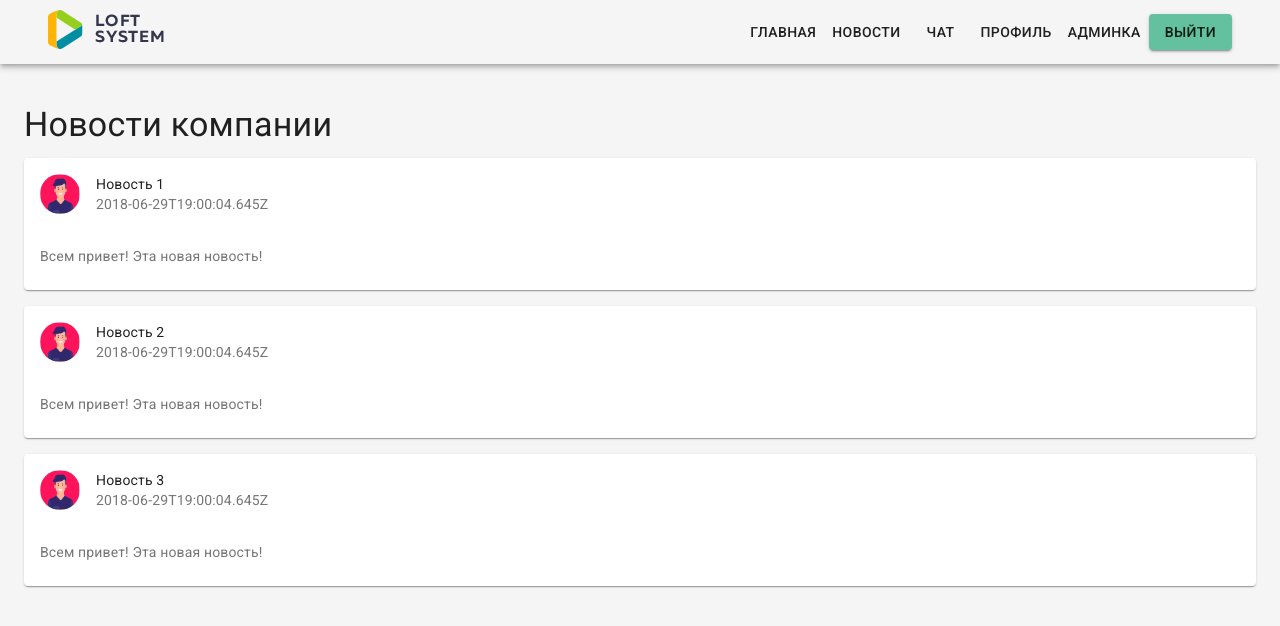
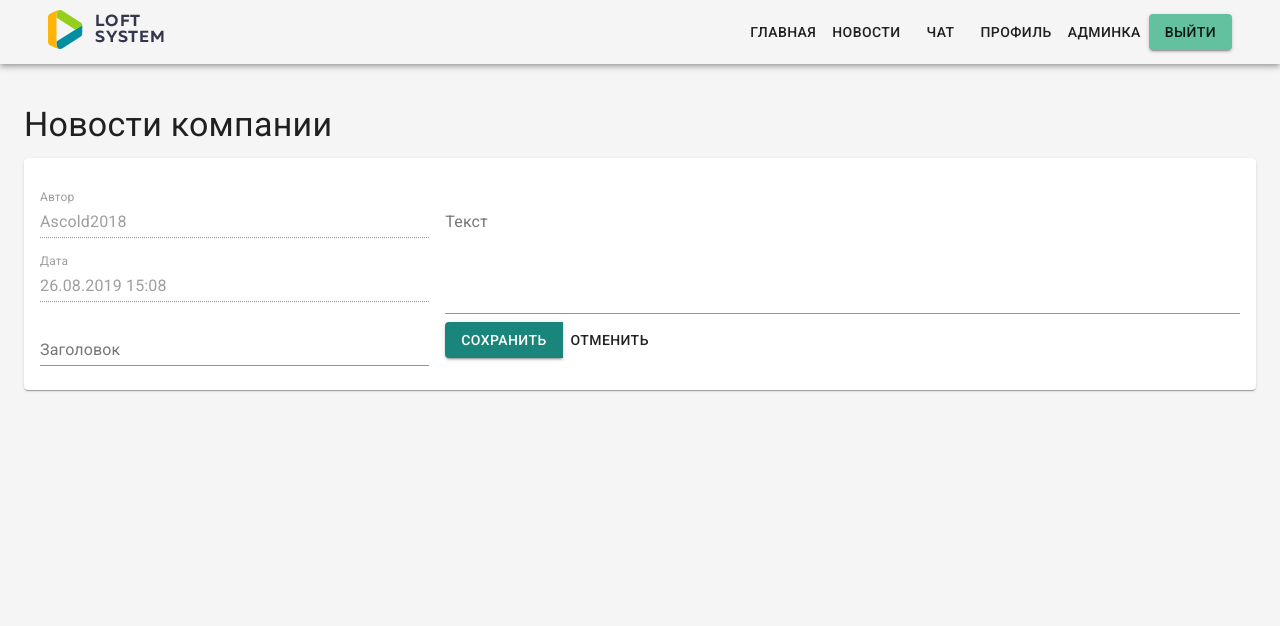
Before and after one commit to mr-scrpt/loftschool-nodejs-project, a React (Create React App) app: page /news/1/edit in a window 1280 px wide. Shown: the top 626 px of the page. Built offline with nearby package versions, Linux system fonts and the light colour scheme.

Commit message:
update News

```diff
--- a/src/components/App/AppHeader.jsx
+++ b/src/components/App/AppHeader.jsx
@@ -1,25 +1,13 @@
 import React, { PureComponent } from "react";
-import { Link } from "react-router-dom";
 import { AppBar, Toolbar, Button, Container } from "@material-ui/core";
 import { withStyles } from "@material-ui/core/styles";
-import { withRouter } from "react-router-dom";
+import ButtonLink from '../common/ButtonLink'
 const styles = () => ({
   logo: {
     flexGrow: 1
   },
 });
-const AdapterLink = React.forwardRef((props, ref) => (
-  <Link innerRef={ref} {...props} />
-));
-const ButtonLink = withRouter(({ path, location, children }) => (
-  <Button
-    color={location.pathname === path ? "primary" : "default"}
-    component={AdapterLink}
-    to={path}
-  >
-    {children}
-  </Button>
-));
+
 
 class AppHeader extends PureComponent {
   render() {
@@ -32,11 +20,11 @@ class AppHeader extends PureComponent {
               <div className={classes.logo}>
                 <img src="../../assets/img/logo.png" alt="logo" />
               </div>
-              <ButtonLink path="/">Главная</ButtonLink>
-              <ButtonLink path="/news">Новости</ButtonLink>
-              <ButtonLink path="/chat">Чат</ButtonLink>
-              <ButtonLink path="/profile">Профиль</ButtonLink>
-              <ButtonLink path="/admin_panel">Админка</ButtonLink>
+              <ButtonLink path="/" isRouterLink>Главная</ButtonLink>
+              <ButtonLink path="/news" isRouterLink>Новости</ButtonLink>
+              <ButtonLink path="/chat" isRouterLink>Чат</ButtonLink>
+              <ButtonLink path="/profile" isRouterLink>Профиль</ButtonLink>
+              <ButtonLink path="/admin_panel" isRouterLink>Админка</ButtonLink>
               <Button variant="contained" color="primary">Выйти</Button>
             </Toolbar>
           </Container>
--- a/src/components/Chat/Chat.jsx
+++ b/src/components/Chat/Chat.jsx
@@ -10,7 +10,10 @@ import {
   CardContent,
   CardActions,
   TextField,
-  Button
+  Button,
+  Typography,
+  CardHeader,
+  Divider
 } from "@material-ui/core";
 import { withStyles } from "@material-ui/styles";
 import classNames from "classnames";
@@ -52,6 +55,8 @@ const styles = theme => ({
 
 const ChannelsList = withStyles(styles)(({ classes }) => (
   <Paper className={classes.column} square>
+    <CardHeader title={<Typography variant="h5">Личные чаты</Typography>} />
+    <Divider/>
     <List>
       {["User 1", "User 2", "User 3", "User 4"].map((text, index) => (
         <ListItem button key={text} selected={index === 1}>
@@ -140,7 +145,7 @@ class Chat extends PureComponent {
             </Grid>
             <Grid item xs={8}>
               <Card className={classes.column} square>
-                <ActiveChannelArea/>
+                <ActiveChannelArea />
               </Card>
             </Grid>
           </Grid>
--- a/src/components/News/News.jsx
+++ b/src/components/News/News.jsx
@@ -1,70 +1,19 @@
 import React, { PureComponent } from "react";
-import {
-  Container,
-  Typography,
-  Card,
-  CardContent,
-  CardHeader,
-  Avatar
-} from "@material-ui/core";
+import { Route } from "react-router-dom";
+import { Container, Typography } from "@material-ui/core";
 import { withStyles } from "@material-ui/styles";
+import NewsList from "./NewsList";
+import NewsAdd from "./NewsAdd";
 
 const styles = theme => ({
   wrapper: {
     width: "100%",
     flex: "1 1 100%",
     paddingTop: "40px"
-  },
-  card: {
-    marginBottom: theme.spacing(2)
   }
 });
 
-const NewsCard = withStyles(styles)(({ classes, post }) => {
-  return (
-    <Card className={classes.card}>
-      <CardHeader
-        avatar={
-          <Avatar aria-label="recipe" src={post.user.image || '/assets/img/no-user-image.png'} alt={post.user.username}></Avatar>
-        }
-        title={post.title}
-        subheader={post.created_at}
-      />
-      <CardContent>
-        <Typography variant="body2" color="textSecondary" component="p">
-          {post.text}
-        </Typography>
-      </CardContent>
-    </Card>
-  );
-});
-
 class News extends PureComponent {
-  state = {
-    news: [
-      {
-        id: 1,
-        title: "Новость 1",
-        text: "Всем привет! Эта новая новость!",
-        created_at: "2018-06-29T19:00:04.645Z",
-        user: { id: 1, username: "ascold2019", image: null }
-      },
-      {
-        id: 2,
-        title: "Новость 2",
-        text: "Всем привет! Эта новая новость!",
-        created_at: "2018-06-29T19:00:04.645Z",
-        user: { id: 1, username: "ascold2019", image: null }
-      },
-      {
-        id: 3,
-        title: "Новость 3",
-        text: "Всем привет! Эта новая новость!",
-        created_at: "2018-06-29T19:00:04.645Z",
-        user: { id: 1, username: "ascold2019", image: null }
-      }
-    ]
-  };
   render() {
     const { classes } = this.props;
     return (
@@ -73,9 +22,10 @@ class News extends PureComponent {
           <Typography variant="h4" component="h2" gutterBottom>
             Новости компании
           </Typography>
-          <div>
-            { this.state.news.map(post =><NewsCard post={post} key={post.id}/>) }
-          </div>
+
+          <Route path="/news" exact component={NewsList} />
+          <Route path="/news/add" component={NewsAdd} />
+          <Route path="/news/:id/edit" component={NewsAdd} />
         </Container>
       </div>
     );
--- /dev/null
+++ b/src/components/News/NewsAdd.jsx
@@ -0,0 +1,76 @@
+import React, { PureComponent } from "react";
+import { withStyles } from "@material-ui/styles";
+import {
+  Container,
+  Typography,
+  Paper,
+  Grid,
+  TextField,
+  ButtonGroup,
+  Button
+} from "@material-ui/core";
+import ButtonLink from "../common/ButtonLink";
+
+const styles = theme => ({
+  formCard: {
+    padding: theme.spacing(2)
+  },
+  textField: {
+    display: "block",
+    width: "100%"
+  }
+});
+
+class NewsAdd extends PureComponent {
+  render() {
+    const { classes } = this.props;
+    return (
+      <Paper className={classes.formCard}>
+        <Grid container spacing={2}>
+          <Grid item xs={4}>
+            <TextField
+              label="Автор"
+              className={classes.textField}
+              margin="normal"
+              disabled
+              fullWidth
+              value="Ascold2018"
+            />
+            <TextField
+              label="Дата"
+              className={classes.textField}
+              margin="normal"
+              disabled
+              fullWidth
+              value={"26.08.2019 15:08"}
+            />
+            <TextField
+              label="Заголовок"
+              className={classes.textField}
+              margin="normal"
+              fullWidth
+            />
+          </Grid>
+          <Grid item xs={8}>
+            <TextField
+              label="Текст"
+              className={classes.textField}
+              margin="normal"
+              multiline
+              fullWidth
+              rows={5}
+            />
+            <ButtonGroup>
+              <Button variant="contained" color="secondary">
+                Сохранить
+              </Button>
+              <ButtonLink path="/news" variant="contained">Отменить</ButtonLink>
+            </ButtonGroup>
+          </Grid>
+        </Grid>
+      </Paper>
+    );
+  }
+}
+
+export default withStyles(styles)(NewsAdd);
--- /dev/null
+++ b/src/components/News/NewsList.jsx
@@ -0,0 +1,89 @@
+import React from "react";
+
+import {
+  Typography,
+  Card,
+  CardContent,
+  CardHeader,
+  Avatar,
+  CardActions,
+  Button
+} from "@material-ui/core";
+import { withStyles } from "@material-ui/styles";
+import ButtonLink from "../common/ButtonLink";
+
+const styles = theme => ({
+  wrapper: {
+    width: "100%",
+    flex: "1 1 100%",
+    paddingTop: "40px"
+  },
+  card: {
+    marginBottom: theme.spacing(2)
+  }
+});
+
+const NewsCard = withStyles(styles)(({ classes, post }) => {
+  return (
+    <Card className={classes.card}>
+      <CardHeader
+        avatar={
+          <Avatar
+            aria-label="recipe"
+            src={post.user.image || "/assets/img/no-user-image.png"}
+            alt={post.user.username}
+          ></Avatar>
+        }
+        title={post.title}
+        subheader={post.created_at}
+      />
+      <CardContent>
+        <Typography variant="body2" color="textSecondary" component="p">
+          {post.text}
+        </Typography>
+      </CardContent>
+      <CardActions>
+        <ButtonLink path={`/news/${post.id}/edit`}>Редактировать</ButtonLink>
+        <Button>Удалить</Button>
+      </CardActions>
+    </Card>
+  );
+});
+
+const NewsList = () => {
+  const news = [
+    {
+      id: 1,
+      title: "Новость 1",
+      text: "Всем привет! Эта новая новость!",
+      created_at: "2018-06-29T19:00:04.645Z",
+      user: { id: 1, username: "ascold2019", image: null }
+    },
+    {
+      id: 2,
+      title: "Новость 2",
+      text: "Всем привет! Эта новая новость!",
+      created_at: "2018-06-29T19:00:04.645Z",
+      user: { id: 1, username: "ascold2019", image: null }
+    },
+    {
+      id: 3,
+      title: "Новость 3",
+      text: "Всем привет! Эта новая новость!",
+      created_at: "2018-06-29T19:00:04.645Z",
+      user: { id: 1, username: "ascold2019", image: null }
+    }
+  ];
+  return (
+    <>
+     <ButtonLink color="primary" path="/news/add">Добавить</ButtonLink>
+      <div>
+        {news.map(post => (
+          <NewsCard post={post} key={post.id} />
+        ))}
+      </div>
+    </>
+  );
+};
+
+export default NewsList;
--- /dev/null
+++ b/src/components/common/ButtonLink.jsx
@@ -0,0 +1,24 @@
+import React from "react";
+import { Link } from "react-router-dom";
+import { withRouter } from "react-router-dom";
+import { Button } from "@material-ui/core";
+
+const AdapterLink = React.forwardRef((props, ref) => (
+  <Link innerRef={ref} {...props} />
+));
+
+const ButtonLink = withRouter(
+  ({ path, location, children, isRouterLink, color = "primary" }) => (
+    <Button
+      color={
+        isRouterLink ? (location.pathname === path ? color : "default") : color
+      }
+      component={AdapterLink}
+      to={path}
+    >
+      {children}
+    </Button>
+  )
+);
+
+export default ButtonLink;
```
